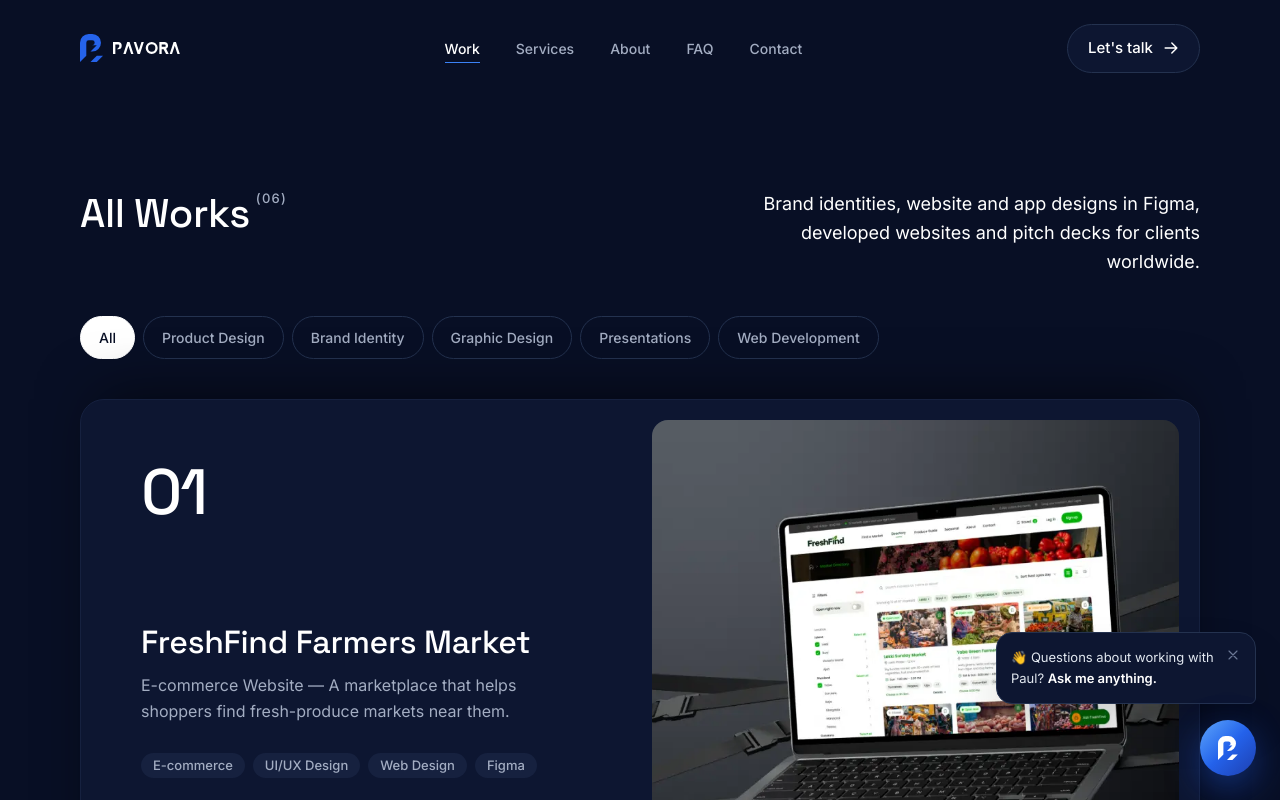
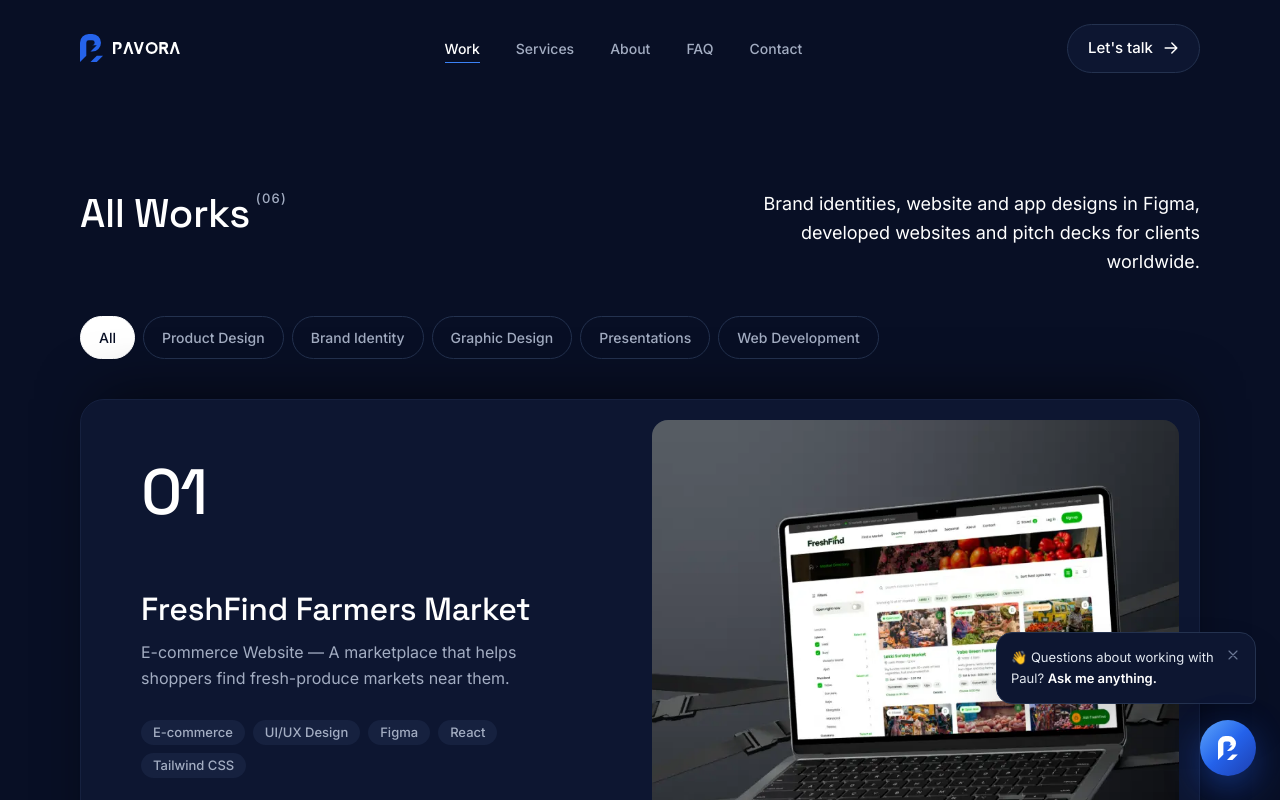
Before and after one commit to paulademolaa/My-Portfolio-Website-PAVORA, a React (Vite) app: page /work in a window 1280 px wide. Shown: the top 800 px of the page. Built offline with nearby package versions, Linux system fonts and the light colour scheme.

Commit message:
FreshFind: Figma to development (role, tools, live site link); 'View live website' button on project pages

```diff
--- a/src/data/projects.js
+++ b/src/data/projects.js
@@ -18,18 +18,20 @@ export const projects = [
     slug: "freshfind-farmers-market",
     title: "FreshFind Farmers Market",
     type: "E-commerce Website",
-    tags: ["E-commerce", "UI/UX Design", "Web Design", "Figma"],
+    tags: ["E-commerce", "UI/UX Design", "Figma", "React", "Tailwind CSS"],
     category: "Web Development",
     cover: "/images/projects/freshfind.webp",
     summary: "A marketplace that helps shoppers find fresh-produce markets near them.",
-    client: "TechWizz Project",
-    services: "UI/UX Design",
+    client: "Aptech TechWiz · Agodi Challengers",
+    role: "Team lead · Product design & development",
+    services: "UI/UX Design · Web Development",
     year: "2026",
-    tools: "Figma",
+    tools: "Figma, React, Tailwind CSS",
+    link: "https://fresh-find-one.vercel.app/",
     challenge:
       "Describe the client’s problem in two or three sentences — only verified project details.",
     solution:
-      "Explain the approach and the final design in plain words. Add results only if they are verified.",
+      "Designed in Figma first, then built by the team into a live, responsive website with React and Tailwind CSS. Add more detail on the key design decisions here.",
     outcome: "What happened after launch, in one or two sentences. Only verified results.",
     gallery: ["/images/projects/gallery-1.jpg", "/images/projects/gallery-2.jpg"],
     finalImage: "/images/projects/final-wide.jpg",
--- a/src/pages/Project.jsx
+++ b/src/pages/Project.jsx
@@ -118,6 +118,20 @@ export default function Project() {
           {project.summary}
         </Reveal>
 
+        {project.link && (
+          <Reveal delay={260} className="mt-8">
+            <a
+              href={project.link}
+              target="_blank"
+              rel="noreferrer"
+              className="group inline-flex items-center gap-2 rounded-full bg-blue-600 py-3 pr-5 pl-6 text-[15px] font-medium text-white shadow-[0_8px_30px_-8px_rgba(37,99,235,0.6)] transition-all duration-300 hover:bg-blue-700 active:scale-[0.97]"
+            >
+              View live website
+              <Icon name="arrow-up-right" className="size-4 transition-transform duration-300 group-hover:translate-x-0.5 group-hover:-translate-y-0.5" />
+            </a>
+          </Reveal>
+        )}
+
         <Reveal delay={300} className="mt-12 grid grid-cols-2 gap-x-6 gap-y-6 md:mt-16 md:grid-cols-4">
           {meta.map(([name, value]) => (
             <div key={name} className="flex flex-col gap-2 border-t border-ink-800 pt-3">
```
